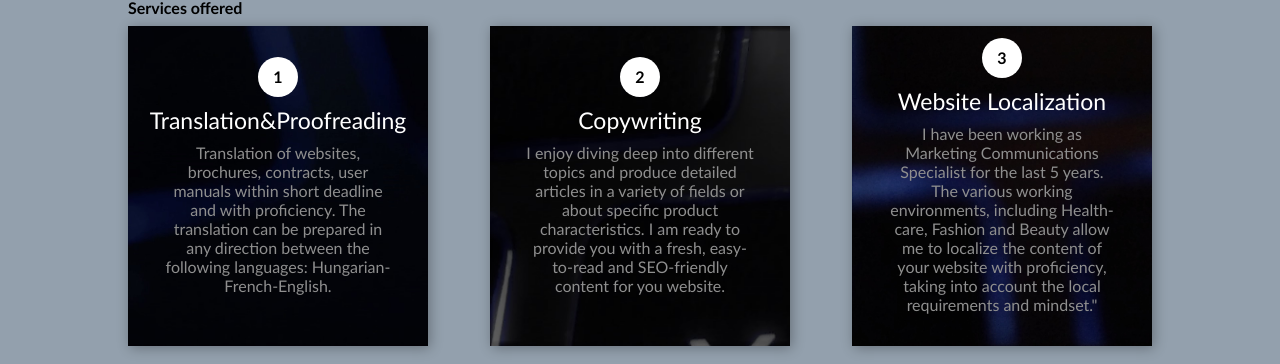
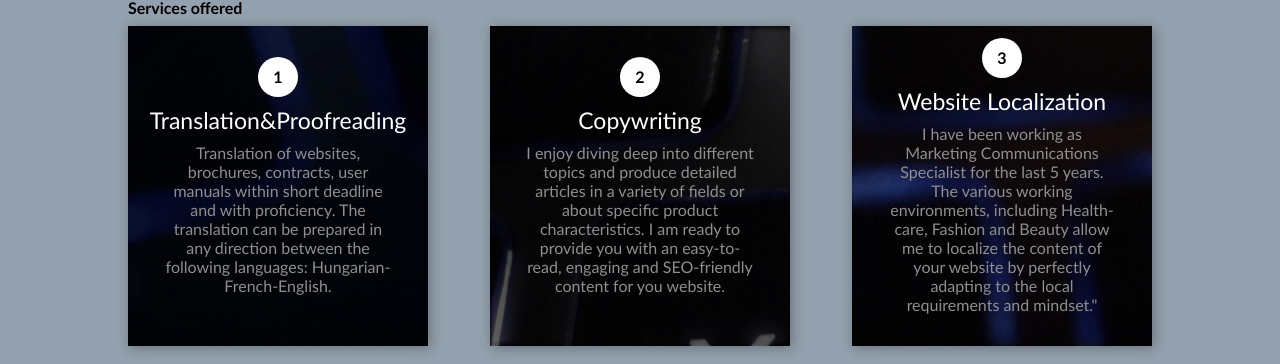
Before and after one commit to llagabr/website, a plain HTML site: page index.html in a window 1280 px wide. Shown: the part 1157-1521 px from the top of the page. Drawn offline with Linux system fonts and the light colour scheme.

Commit message:
Update index.html

```diff
--- a/index.html
+++ b/index.html
@@ -98,7 +98,7 @@
                 <span>2</span>
                 <p class="heading">Copywriting</p>
                 <p class="details">I enjoy diving deep into different topics and produce detailed articles in a variety
-                    of fields or about specific product characteristics. I am ready to provide you with a fresh, easy-to-read and
+                    of fields or about specific product characteristics. I am ready to provide you with an easy-to-read, engaging and
                     SEO-friendly content for you
                     website. </p>
             </div>
@@ -113,7 +113,7 @@
                 <p class="heading">Website Localization</p>
                 <p class="details">I have been working as Marketing Communications Specialist for the last 5 years. The
                     various working environments, including Health-care, Fashion and Beauty allow me to localize the
-                    content of your website with proficiency, taking into account the local requirements and mindset."
+                    content of your website by perfectly adapting to the local requirements and mindset."
                 </p>
             </div>
 
```
